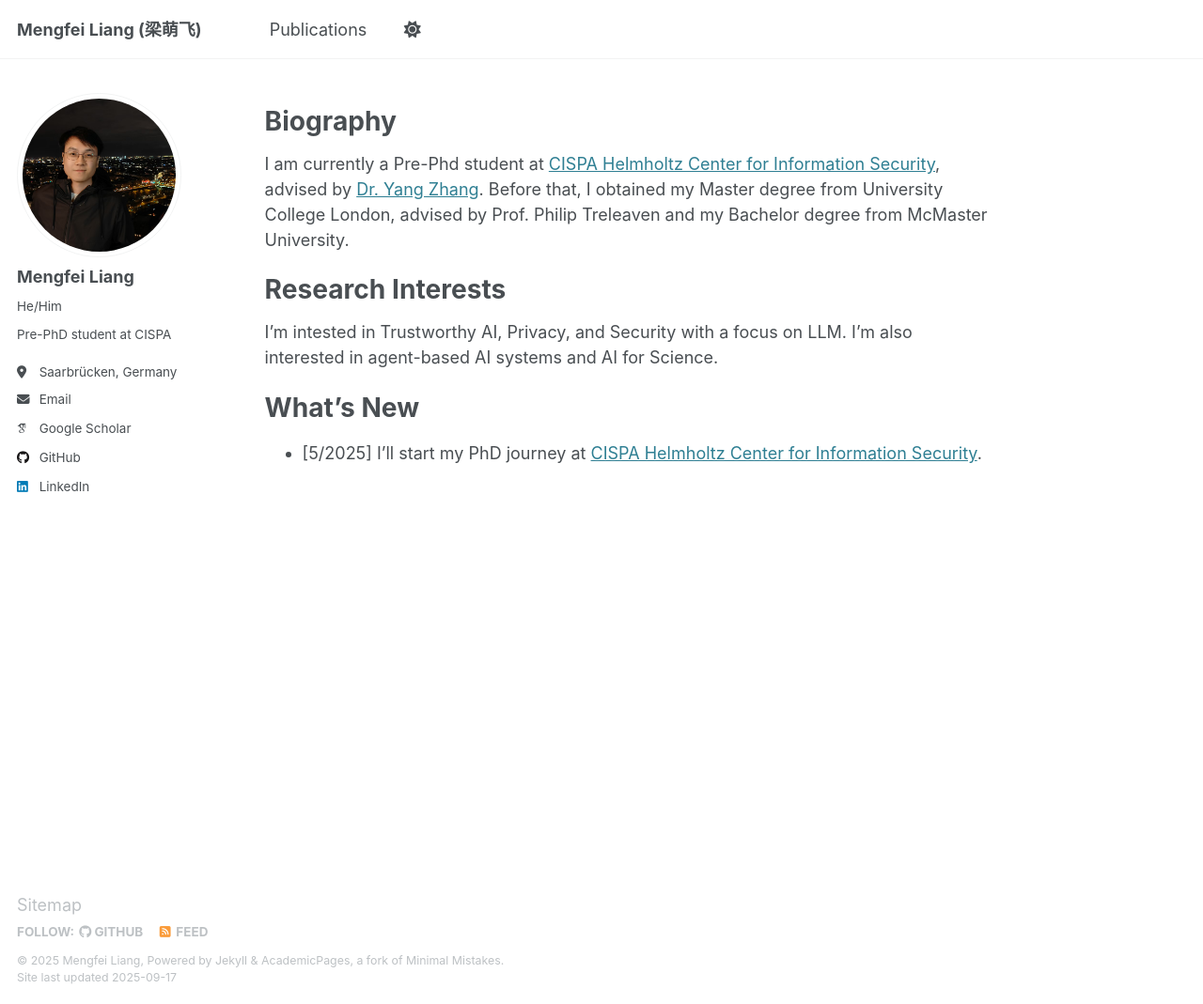
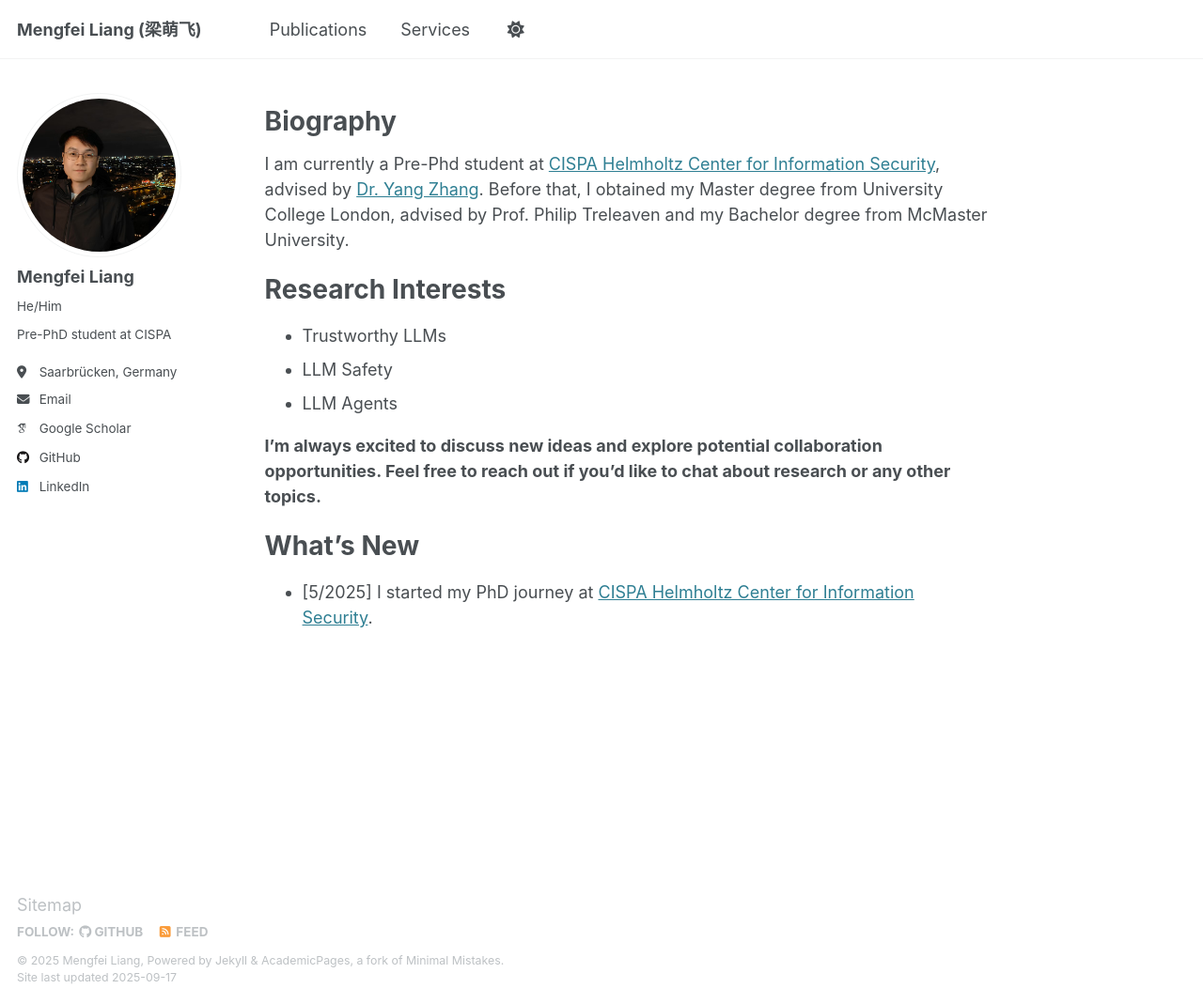
Before and after one commit to Liangmf11/Liangmf11.github.io, a Jekyll site: the page built from _pages/about.md, in a window 1280 px wide and 1069 px high. Shown: the whole window at 94% size. Built offline with Jekyll 4.4.1, drawn with Linux system fonts in a browser that asks for light colours; some web fonts are replaced.

Commit message:
add services

```diff
--- a/_data/navigation.yml
+++ b/_data/navigation.yml
@@ -10,6 +10,9 @@
 main:
   - title: "Publications"
     url: /publications/
+
+  - title: "Services"
+    url: /services/
 
   # - title: "Talks"
   #   url: /talks/
--- a/_pages/about.md
+++ b/_pages/about.md
@@ -16,11 +16,15 @@ I am currently a Pre-Phd student at [CISPA Helmholtz Center for Information Secu
 
 Research Interests
 ======
-I'm intested in Trustworthy AI, Privacy, and Security with a focus on LLM. I'm also interested in agent-based AI systems and AI for Science.
+- Trustworthy LLMs
+- LLM Safety
+- LLM Agents
+
+**I'm always excited to discuss new ideas and explore potential collaboration opportunities. Feel free to reach out if you'd like to chat about research or any other topics.**
 
 What's New
 ======
-- [5/2025] I'll start my PhD journey at [CISPA Helmholtz Center for Information Security](https://cispa.de).
+- [5/2025] I started my PhD journey at [CISPA Helmholtz Center for Information Security](https://cispa.de).
 
 
 <!-- Education
```
Also changed, not shown: _pages/services.md (added, +20 -0 lines).
